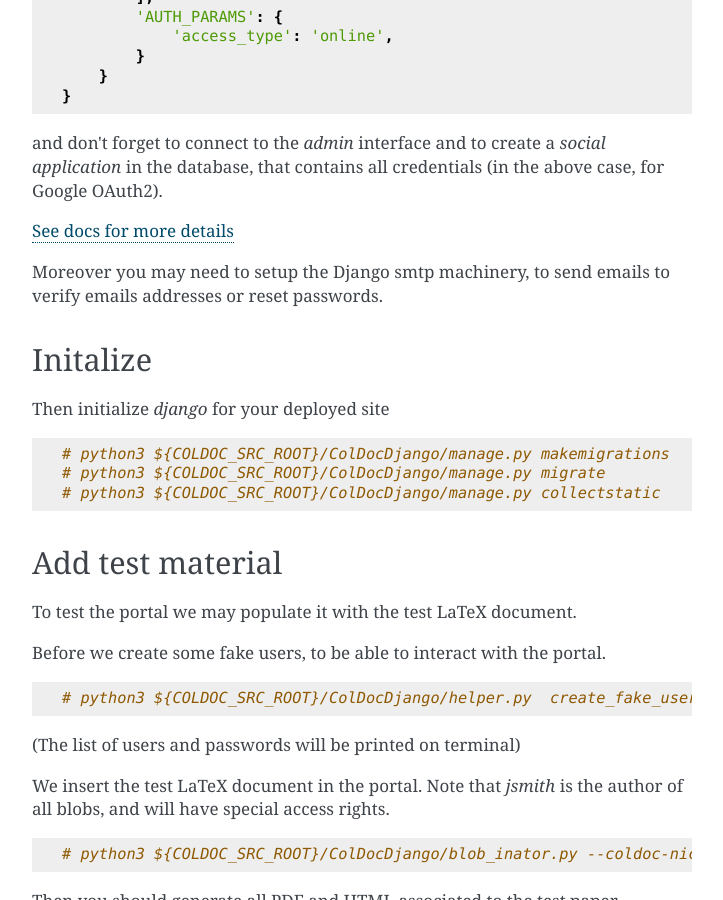
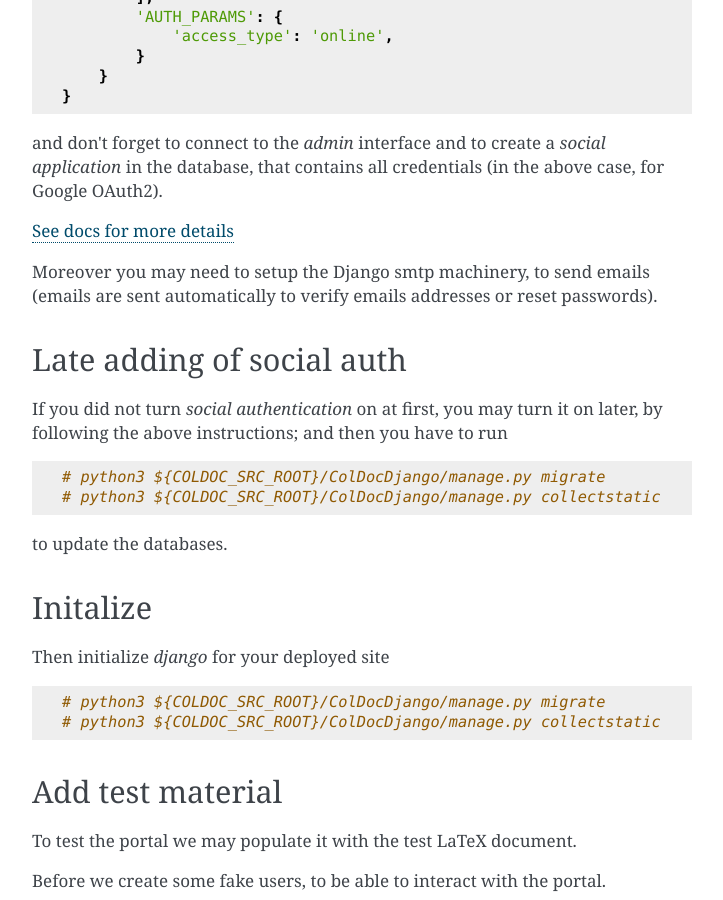
Before and after one commit to mennucc/ColDoc_project, a Sphinx documentation site: the page built from docs/source/deploy.rst, in a window 1280 px wide and 900 px high, scrolled down 1142 px. Shown: the whole window, without its empty margins (388-1111 px from the left). Built offline with Sphinx 7.4.7, drawn with Linux system fonts in a browser that asks for light colours; some of the changed text lies outside the part shown.

Commit message:
some corrections to the documentation

```diff
--- a/docs/source/deploy.rst
+++ b/docs/source/deploy.rst
@@ -3,7 +3,8 @@ Deploying
 
 Here we explain how to start a new ColDoc collaborative document.
 
-We assume that the ColDoc source code was download in the directory COLDOC_SRC_ROOT
+We assume that the ColDoc source code was downloaded in the directory
+whose name is saved in the environment variable COLDOC_SRC_ROOT.
 
 You need to use a terminal where you can insert shell commands.
 
@@ -70,8 +71,22 @@ a `social application` in the database, that contains all credentials
 
 `See docs for more details <https://django-allauth.readthedocs.io/en/latest/index.html>`_
 
-Moreover you may need to setup the Django smtp machinery, to send emails to verify emails
-addresses or reset passwords.
+Moreover you may need to setup the Django smtp machinery, to send emails
+(emails are sent automatically to verify emails addresses or reset passwords).
+
+Late adding of social auth
+--------------------------
+
+If you did not turn `social authentication` on at first, you may turn it on later,
+by following the above instructions; and then you have to run
+
+.. code:: shell
+
+	  # python3 ${COLDOC_SRC_ROOT}/ColDocDjango/manage.py migrate
+	  # python3 ${COLDOC_SRC_ROOT}/ColDocDjango/manage.py collectstatic
+
+to update the databases.
+
 
 Initalize
 ---------
@@ -80,7 +95,6 @@ Then initialize `django` for your deployed site
 
 .. code:: shell
 
-	  # python3 ${COLDOC_SRC_ROOT}/ColDocDjango/manage.py makemigrations
 	  # python3 ${COLDOC_SRC_ROOT}/ColDocDjango/manage.py migrate
 	  # python3 ${COLDOC_SRC_ROOT}/ColDocDjango/manage.py collectstatic
 
--- a/docs/source/metadata.rst
+++ b/docs/source/metadata.rst
@@ -46,8 +46,10 @@ already present as default into `blob_inator`.
 - `usepackage` is used for blobs that contain packages; these are copied
   if found in the same directory of the main file
 
-- `bilbliography` is used for blobs that contain bibliography,
+- `bibliography` is used for blobs that contain bibliography,
   as specified by the `\\bibliography` command
+
+- `section` is used for sections
 
 - `paragraph` is used for long paragraphs of text (as specified by the `--split-paragraph` option)
 
```
